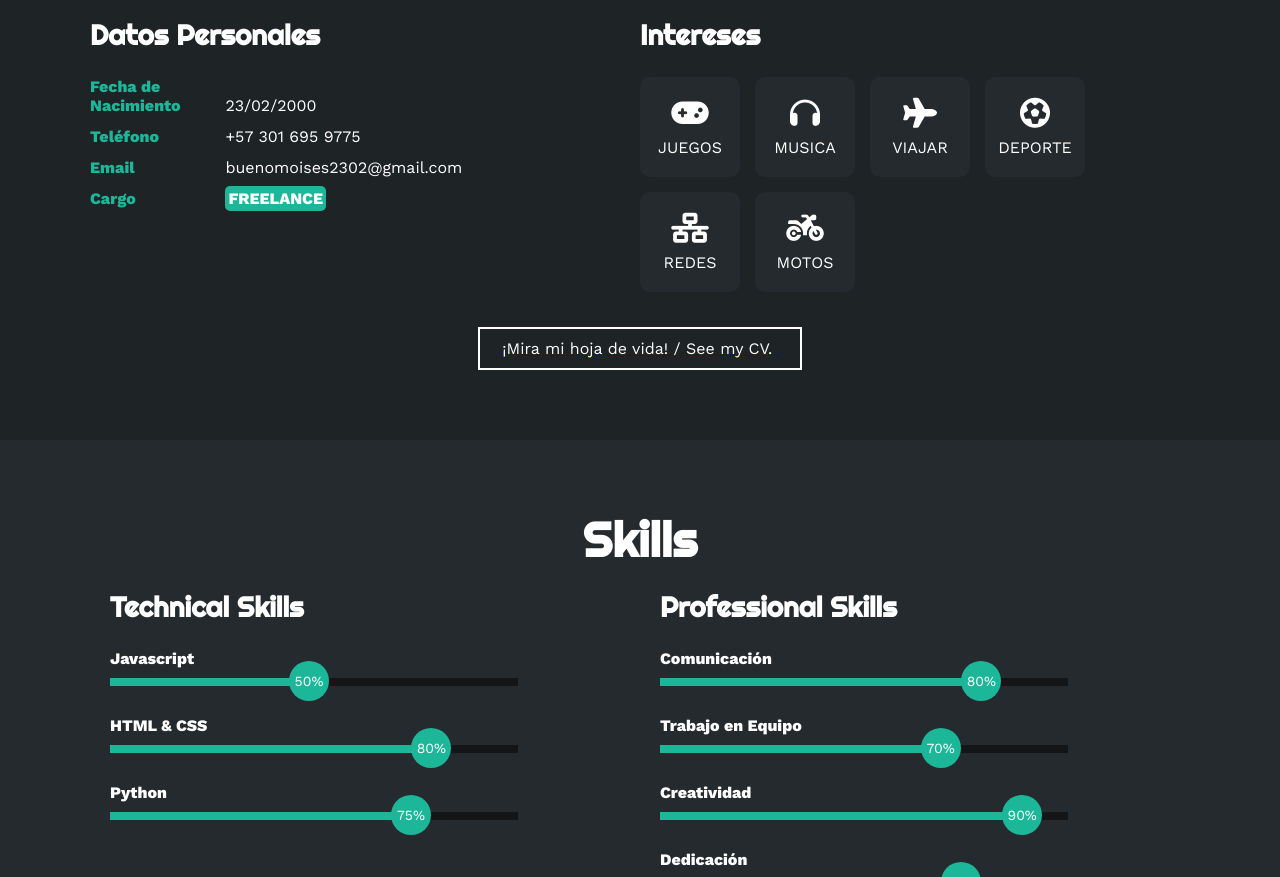
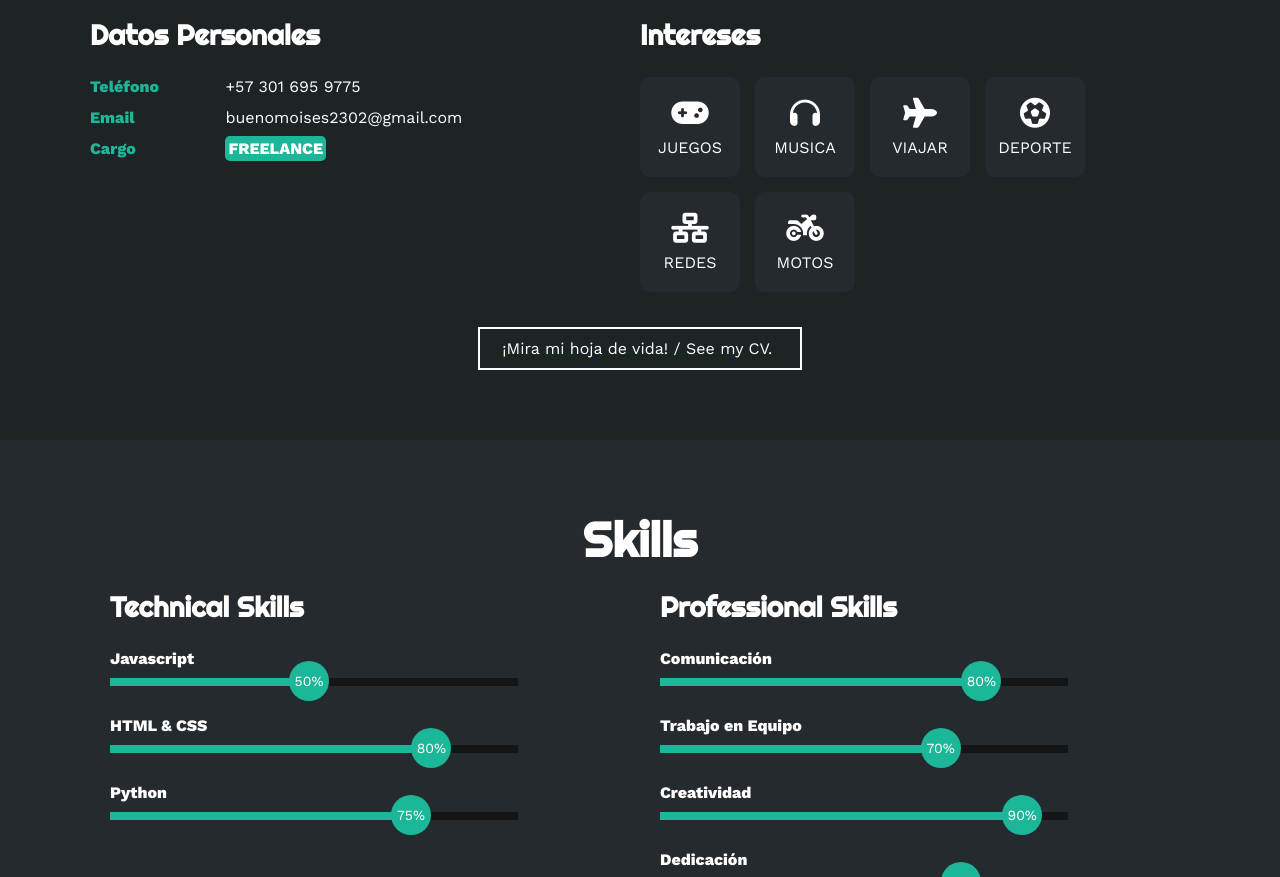
Before and after one commit to modabuma/modabuma.github.io, a plain HTML site: page index.html in a window 1280 px wide. Shown: the part 1260-2137 px from the top of the page. Drawn offline with nearby package versions, Linux system fonts and the light colour scheme; some icons are missing.

Commit message:
Quitar fecha

```diff
--- a/index.html
+++ b/index.html
@@ -61,10 +61,6 @@
                 <div class="col">
                     <h3>Datos Personales</h3>
                     <ul>
-                        <li>
-                            <strong>Fecha de Nacimiento</strong>
-                            23/02/2000
-                        </li>
                         <li>
                             <strong>Teléfono</strong>
                             +57 301 695 9775
```
